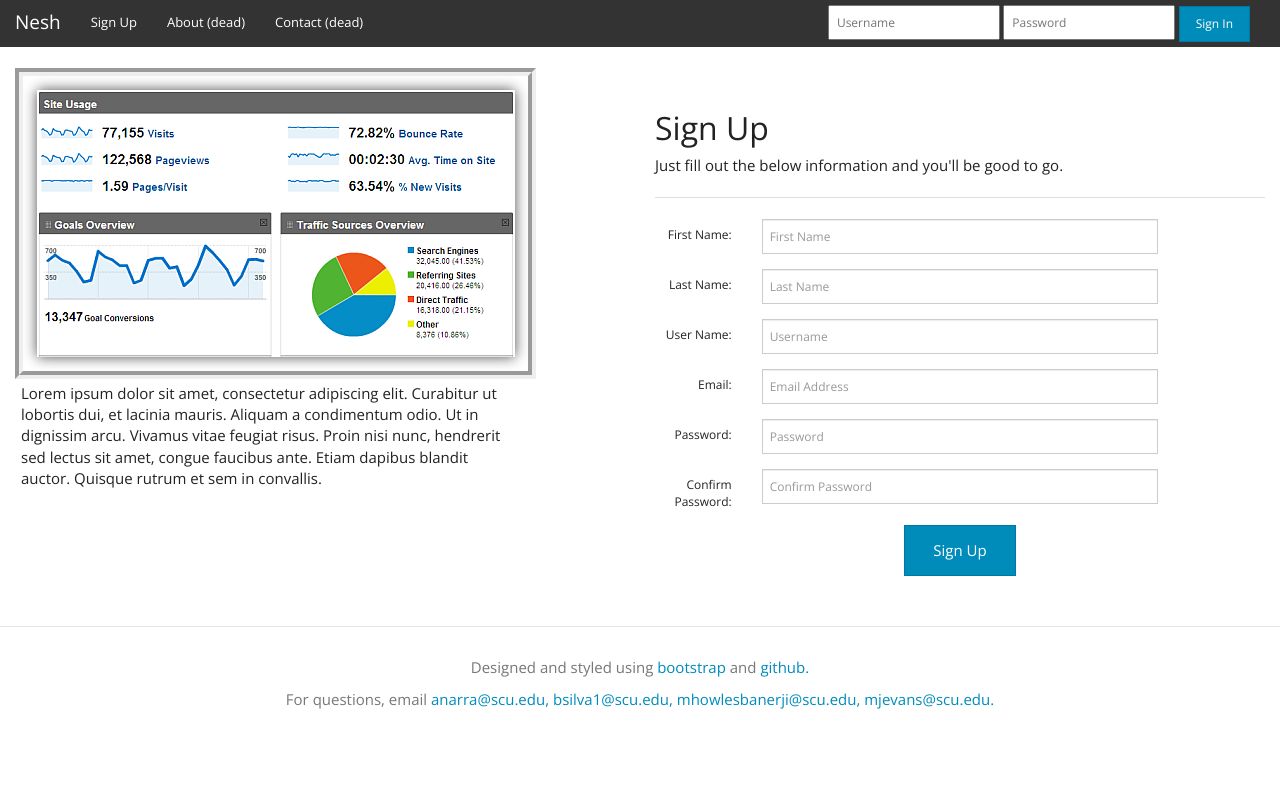
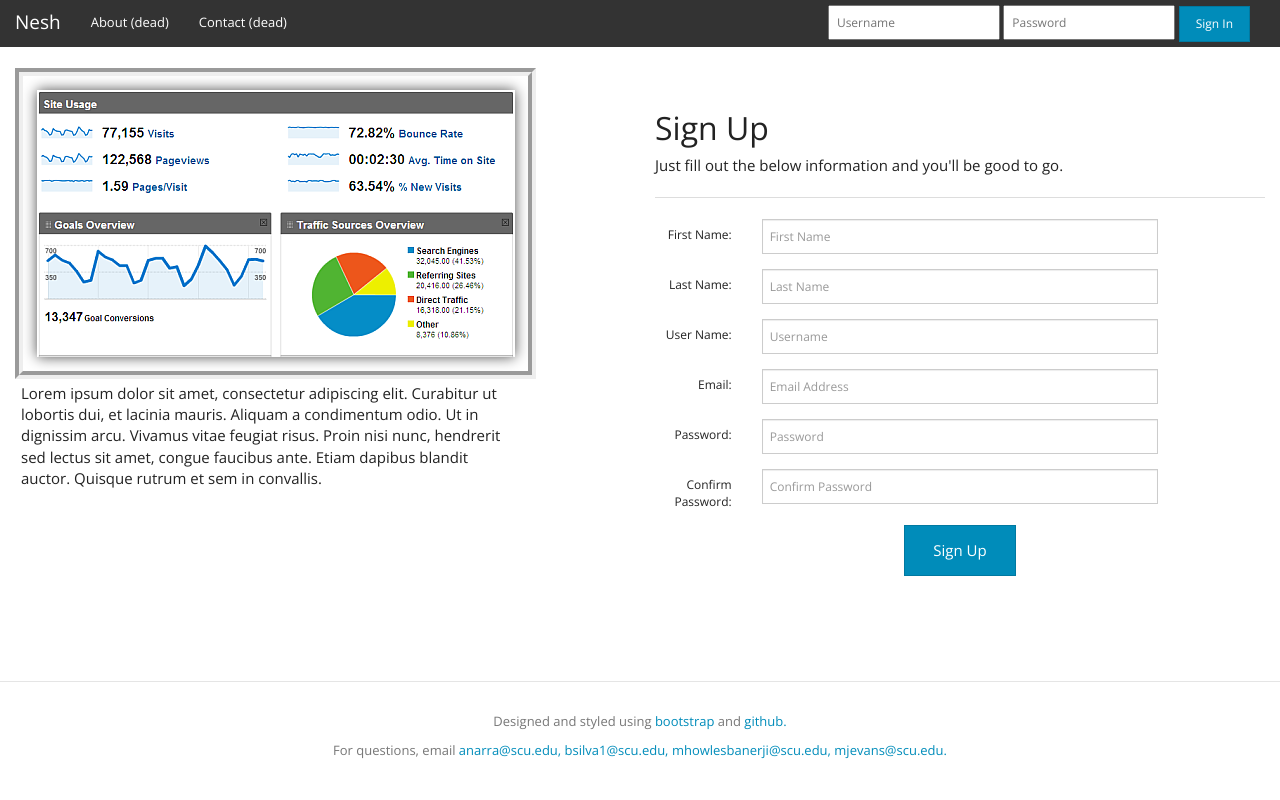
Before and after one commit to mjevans93308/NESH, a PHP site: page /index.php in a window 1280 px wide. Run offline with PHP 8.4, Linux system fonts and the light colour scheme.

Commit message:
commented out sign-up link in header, fixed footer to bottom of page[master]

```diff
--- a/html/index.php
+++ b/html/index.php
@@ -67,7 +67,7 @@
             <!-- Collect the nav links, forms, and other content for toggling -->
             <div class="collapse navbar-collapse" id="bs-example-navbar-collapse-1">
                 <ul class="nav navbar-nav">
-                    <li><a href="../basicPages/signUp.html">Sign Up</a></li>
+                    <!-- <li><a href="../basicPages/signUp.html">Sign Up</a></li> -->
                     <li><a href="#">About (dead)</a></li>
                     <li><a href="#">Contact (dead)</a></li>
                 </ul>
@@ -141,7 +141,7 @@
 
    	</div>
     <!--footer-->
-    <footer class="basic-footer" role="footerInfo">
+    <footer class="navbar navbar-fixed-bottom basic-footer" role="footerInfo">
         <div class="container">
             <p>Designed and styled using
                 <a target="_blank" href="http://getbootstrap.com"> bootstrap </a>
```
